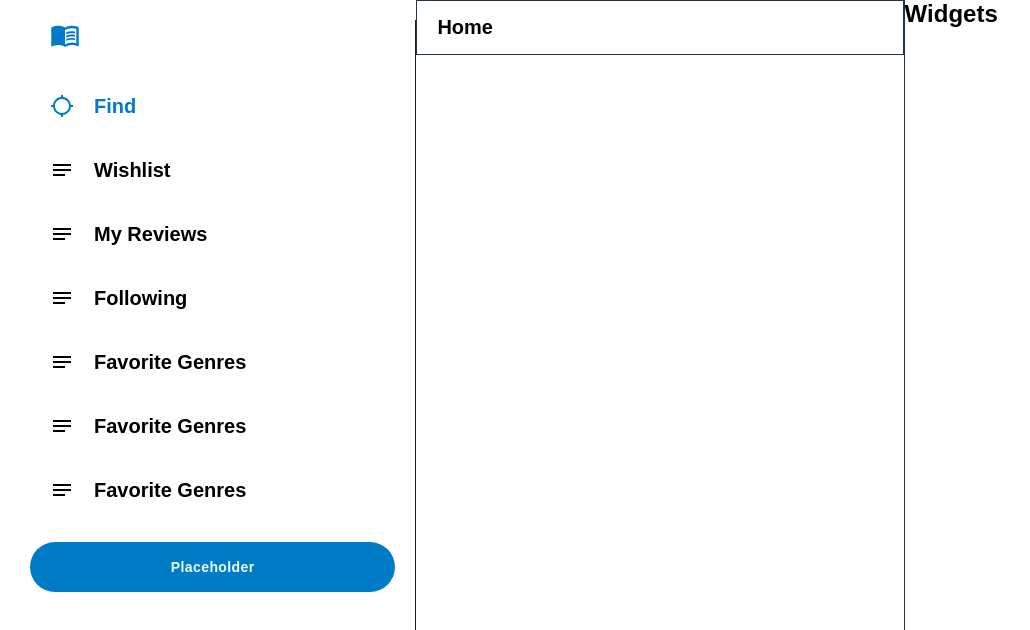
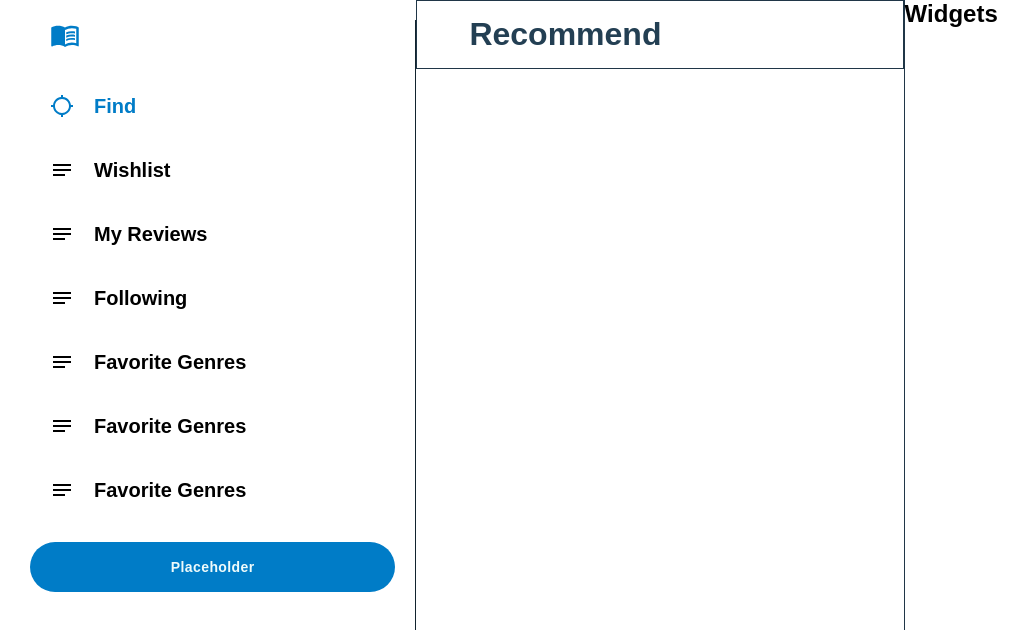
Before and after one commit to NatnoF/Recommend, a React (Create React App) app in the folder client/: page /library in a window 1280 px wide. Shown: the top 630 px of the page, without its empty margins (0-1030 px from the left). Built offline with nearby package versions, Linux system fonts and the light colour scheme.

Commit message:
switched position of the recommend home route into the feed header

```diff
--- a/client/src/components/Feed/index.js
+++ b/client/src/components/Feed/index.js
@@ -1,11 +1,12 @@
 import React from 'react'
 import './Feed.css'
+import {Icon} from '../SidebarMenu/SidebarMenuProperties';
 
 const Feed = () => {
     return (
         <div className="feed">
             <div className="feedHeader">
-                <h2>Home</h2>
+            <Icon to="/"> Recommend </Icon>
             </div>
         </div>
     )
--- a/client/src/components/SidebarMenu/index.js
+++ b/client/src/components/SidebarMenu/index.js
@@ -2,7 +2,6 @@ import React from 'react';
 import './SidebarMenu.css';
 import MenuBookIcon from '@material-ui/icons/MenuBook';
 import SidebarOption from './SidebarOption';
-import {Icon} from './SidebarMenuProperties';
 import NotesIcon from '@material-ui/icons/Notes';
 import LocationSearchingIcon from '@material-ui/icons/LocationSearching';
 import Button from '@material-ui/core/Button';
@@ -11,7 +10,6 @@ import Button from '@material-ui/core/Button';
 const SidebarMenu = () => {
     return (
             <div className="sidebar">
-                {/* <Icon to="/"> Recommend </Icon> */}
                 <MenuBookIcon className="sidebar__logoIcon" />
                 <SidebarOption active Icon={LocationSearchingIcon} text="Find"/>
                 <SidebarOption Icon={NotesIcon} text="Wishlist"/>
```
